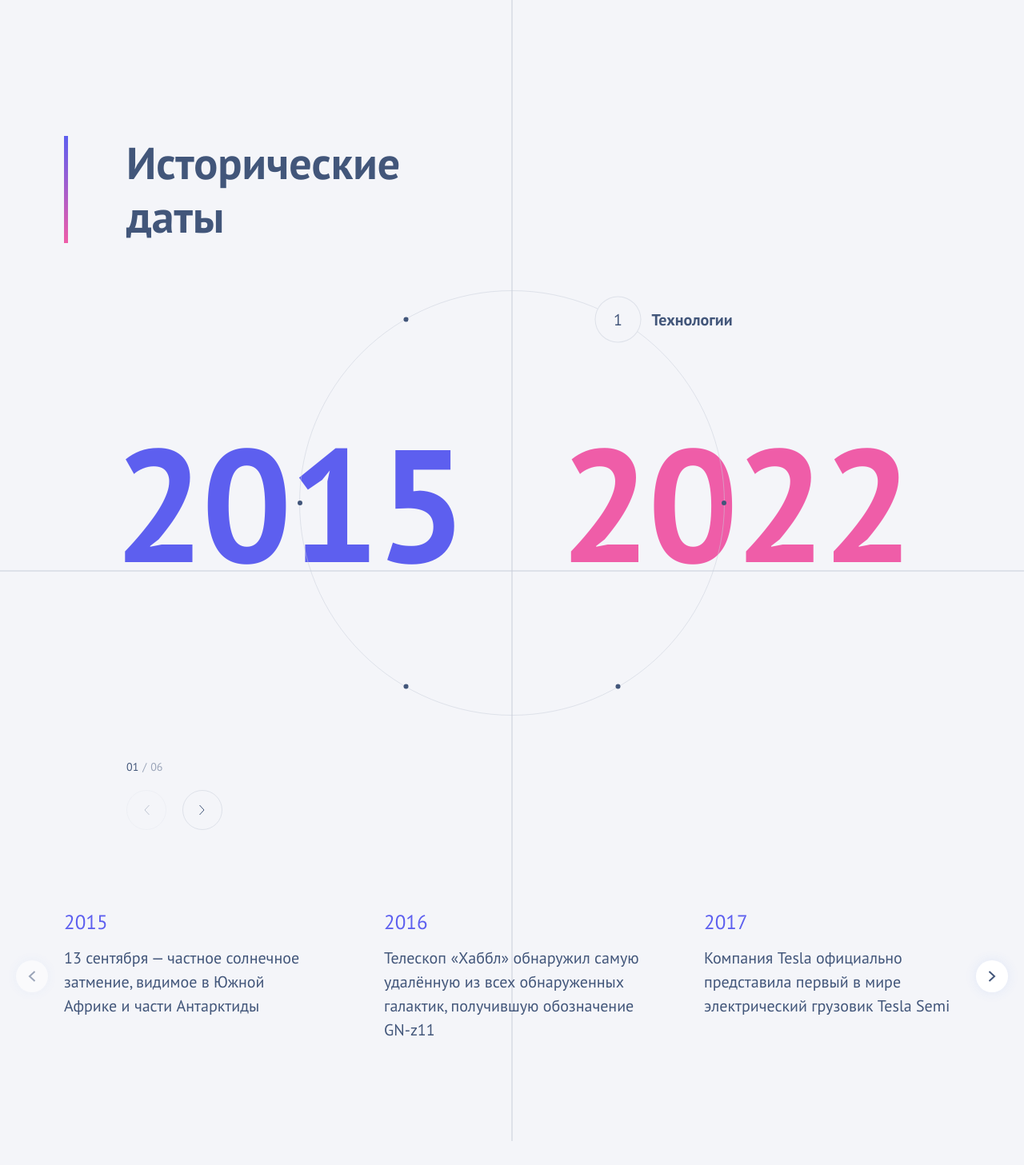
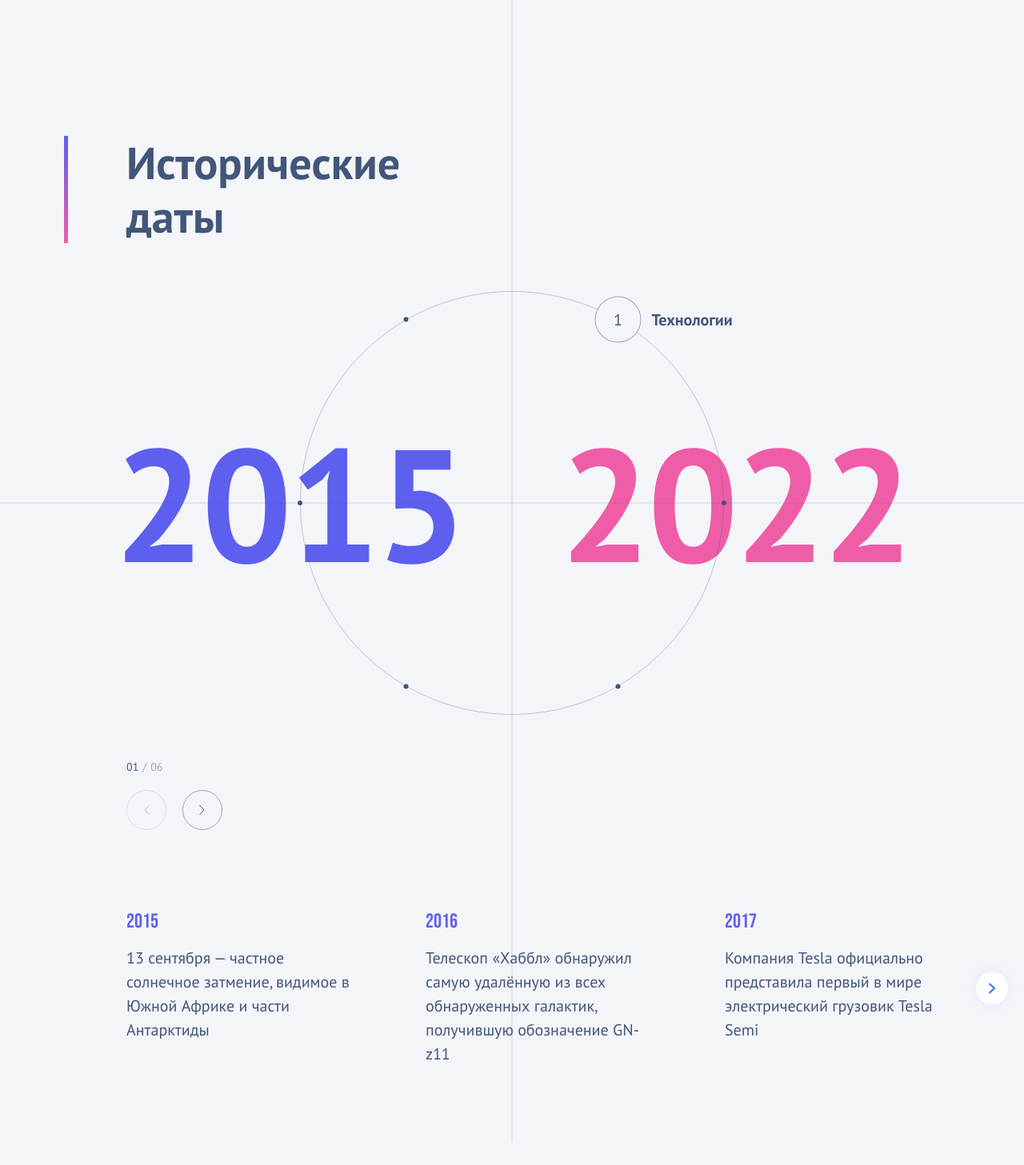
Before and after one commit to SofiyaAndreevna/historical-dates-timeline, a React app: page / in a window 1280 px wide. Shown: the whole page at 80% size. Before the commit the page ends 1427 px from the top, so only its background shows below. Built offline with nearby package versions, Linux system fonts and the light colour scheme.

Commit message:
fix: styles for circle navigation lines, fonts, variables

```diff
--- a/public/index.html
+++ b/public/index.html
@@ -6,7 +6,7 @@
     <title>Исторические даты</title>
     <link rel="preconnect" href="https://fonts.googleapis.com">
     <link rel="preconnect" href="https://fonts.gstatic.com" crossorigin>
-    <link href="https://fonts.googleapis.com/css2?family=PT+Sans:wght@400;700&display=swap" rel="stylesheet">
+    <link href="https://fonts.googleapis.com/css2?family=Bebas+Neue&family=PT+Sans:wght@400;700&display=swap" rel="stylesheet">
 </head>
 <body>
     <div id="root"></div>
--- a/src/features/events-display/ui/EventCard/EventCard.scss
+++ b/src/features/events-display/ui/EventCard/EventCard.scss
@@ -6,6 +6,7 @@
   gap: 15px;
 
   &__year {
+    font-family: $font-family-bebas;
     font-size: 25px;
     font-weight: 400;
     color: $primary-color;
--- a/src/features/events-display/ui/EventsSlider/EventsSlider.scss
+++ b/src/features/events-display/ui/EventsSlider/EventsSlider.scss
@@ -3,6 +3,7 @@
 .events-slider {
   width: 100%;
   margin-top: $spacing-lg;
+  padding-left: 78px;
   position: relative;
 
   .swiper {
@@ -52,13 +53,23 @@
       box-shadow: 0 0 20px rgba(56, 119, 238, 0.15);
     }
 
+    svg path {
+      stroke: $accent-color;
+    }
+
     &:disabled {
       opacity: 0.5;
       cursor: not-allowed;
 
       svg path {
-        stroke: #42567A;
+        stroke: $text-color;
       }
+    }
+
+    &--hidden {
+      opacity: 0;
+      visibility: hidden;
+      pointer-events: none;
     }
 
     &--prev {
@@ -72,7 +83,8 @@
 
   @media (max-width: 768px) {
     margin-top: 0;
-    padding: 0 20px 0 0;
+    padding-left: 0;
+    padding-right: 20px;
 
     .swiper {
       padding: 15px 0 15px 20px;
@@ -89,7 +101,8 @@
   }
 
   @media (max-width: 480px) {
-    padding: 0 20px 0 0;
+    padding-left: 0;
+    padding-right: 20px;
 
     .swiper {
       padding: 15px 0 15px 20px;
--- a/src/features/events-display/ui/EventsSlider/EventsSlider.tsx
+++ b/src/features/events-display/ui/EventsSlider/EventsSlider.tsx
@@ -33,7 +33,7 @@ export const EventsSlider: React.FC<EventsSliderProps> = ({
   return (
     <div className="events-slider">
       <button
-        className="events-slider__nav events-slider__nav--prev"
+        className={`events-slider__nav events-slider__nav--prev ${isBeginning ? 'events-slider__nav--hidden' : ''}`}
         onClick={handlePrev}
         disabled={isBeginning}
         aria-label="Previous slide"
@@ -86,7 +86,7 @@ export const EventsSlider: React.FC<EventsSliderProps> = ({
       </Swiper>
 
       <button
-        className="events-slider__nav events-slider__nav--next"
+        className={`events-slider__nav events-slider__nav--next ${isEnd ? 'events-slider__nav--hidden' : ''}`}
         onClick={handleNext}
         disabled={isEnd}
         aria-label="Next slide"
--- a/src/features/period-navigation/ui/CircleNavigation/CircleNavigation.scss
+++ b/src/features/period-navigation/ui/CircleNavigation/CircleNavigation.scss
@@ -14,10 +14,33 @@
     position: absolute;
     left: 50%;
     top: 50%;
+    width: 1px;
+    height: 200vh;
+    background: rgba($border-color, 0.2);
+    transform: translate(-50%, -50%);
+    z-index: -1;
+  }
+
+  &::after {
+    content: '';
+    position: absolute;
+    left: 50%;
+    top: 50%;
+    width: 100vw;
+    height: 1px;
+    background: rgba($border-color, 0.2);
+    transform: translate(-50%, -50%);
+    z-index: -1;
+  }
+
+  &__border {
+    position: absolute;
+    left: 50%;
+    top: 50%;
     transform: translate(-50%, -50%);
     width: 530px;
     height: 530px;
-    border: 1px solid rgba($border-color, 0.5);
+    border: 1px solid rgba($border-color, 0.3);
     border-radius: 50%;
   }
 
@@ -116,7 +139,7 @@
     width: 400px;
     height: 400px;
 
-    &::before {
+    &__border {
       width: 400px;
       height: 400px;
     }
--- a/src/features/period-navigation/ui/CircleNavigation/CircleNavigation.tsx
+++ b/src/features/period-navigation/ui/CircleNavigation/CircleNavigation.tsx
@@ -29,6 +29,7 @@ export const CircleNavigation: React.FC<CircleNavigationProps> = ({
 
   return (
     <div className="circle-navigation">
+      <div className="circle-navigation__border"></div>
       <div className="circle-navigation__circle" ref={circleRef}>
         {periods.map((period, index) => {
           const { x, y } = calculatePointPosition(index, totalPeriods);
--- a/src/features/period-navigation/ui/NavigationButtons/NavigationButtons.scss
+++ b/src/features/period-navigation/ui/NavigationButtons/NavigationButtons.scss
@@ -16,9 +16,10 @@
     color: $text-color;
     cursor: pointer;
     transition: all $transition-base;
+    padding: 0;
 
     &:hover:not(:disabled) {
-      background: $white;
+      background: $bg-color;
       border-color: $text-color;
     }
 
@@ -29,6 +30,7 @@
 
     svg {
       stroke: currentColor;
+      display: block;
     }
   }
 
@@ -36,12 +38,27 @@
     gap: 8px;
 
     &__button {
-      width: 25px;
-      height: 25px;
+      width: 30px;
+      height: 30px;
+      border-width: 1px;
+      background: $bg-color;
+      flex-shrink: 0;
+      display: flex;
+      align-items: center;
+      justify-content: center;
+      padding: 0;
+      position: relative;
 
       svg {
-        width: 6px;
-        height: 8px;
+        width: 10px;
+        height: 14px;
+        stroke-width: 2;
+        overflow: visible;
+        position: absolute;
+        top: 50%;
+        left: 50%;
+        transform: translate(-50%, -50%) scale(0.8);
+        display: block;
       }
     }
   }
--- a/src/shared/styles/_variables.scss
+++ b/src/shared/styles/_variables.scss
@@ -1,11 +1,13 @@
 $primary-color: #5D5FEF;
 $secondary-color: #EF5DA8;
+$accent-color: #3877EE;
 $text-color: #42567A;
 $bg-color: #F4F5F9;
-$border-color: #C7CDD9;
+$border-color: #42567A;
 $white: #FFFFFF;
 
 $font-family: 'PT Sans', Arial, sans-serif;
+$font-family-bebas: 'Bebas Neue', Arial, sans-serif;
 $font-size-base: 14px;
 $font-size-large: 20px;
 $font-size-title: 56px;
--- a/src/widgets/historical-timeline/ui/HistoricalTimeline.scss
+++ b/src/widgets/historical-timeline/ui/HistoricalTimeline.scss
@@ -5,28 +5,6 @@
   margin: 0 auto;
   padding: 170px 80px 104px;
   position: relative;
-
-  &::before {
-    content: '';
-    position: absolute;
-    left: 50%;
-    top: 0;
-    bottom: 0;
-    width: 1px;
-    background: $border-color;
-    transform: translateX(-50%);
-  }
-
-  &::after {
-    content: '';
-    position: absolute;
-    left: 0;
-    right: 0;
-    top: 50%;
-    height: 1px;
-    background: $border-color;
-    transform: translateY(-50%);
-  }
 
   &__container {
     position: relative;
@@ -154,7 +132,7 @@
     &__divider {
       display: block;
       height: 1px;
-      background: $border-color;
+      background: rgba($border-color, 0.1);
       flex-shrink: 0;
     }
 
```
